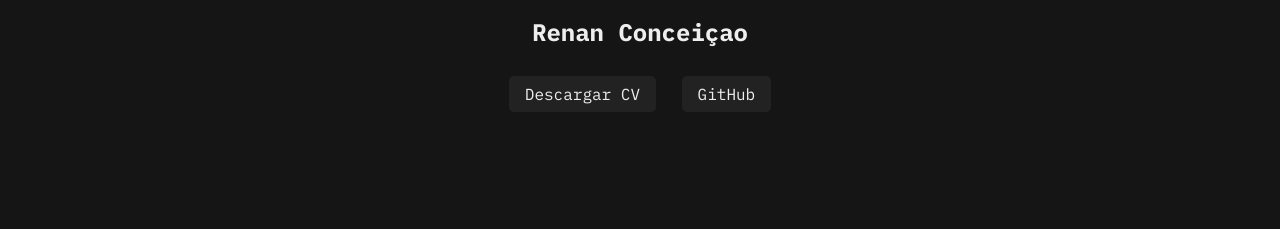
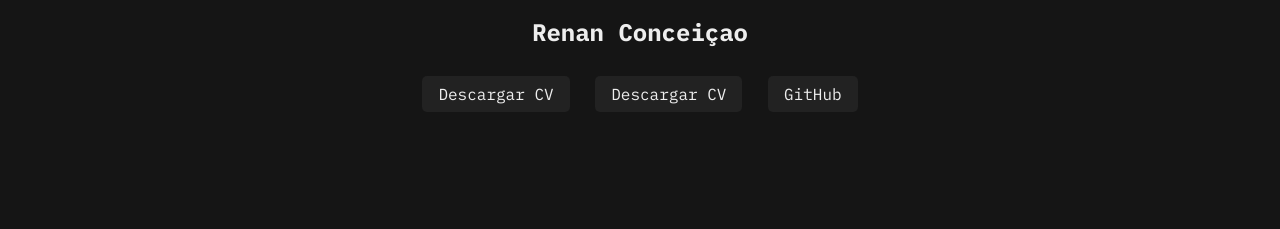
Before and after one commit to Phoingban/Phoingban.github.io, a plain HTML site: page index.html in a window 1280 px wide. Shown: the part 384-613 px from the top of the page. Drawn offline with Linux system fonts and the light colour scheme.

Commit message:
Update index.html

```diff
--- a/index.html
+++ b/index.html
@@ -25,7 +25,8 @@
         <h2>Renan Conceiçao</h2>
         <div class="buttons">
             <a href="#">Descargar CV</a>
-            <a href="#">GitHub</a>
+            <a href="#">Descargar CV</a>
+            <a href="https://github.com/Phoingban">GitHub</a>
         </div>
     </section>
         <div class="tech-scroll">
```
